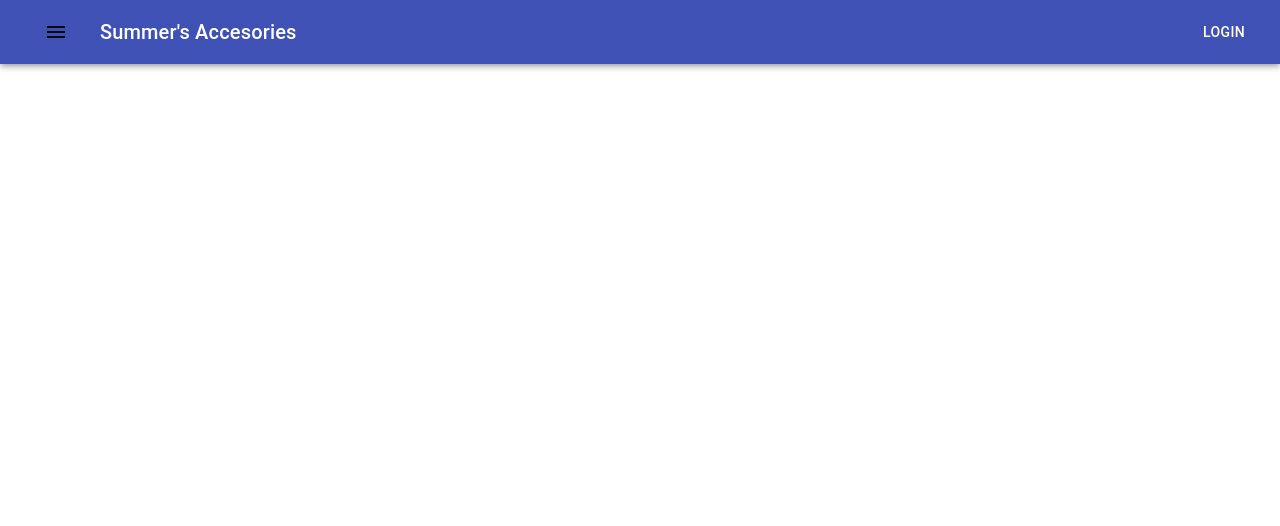
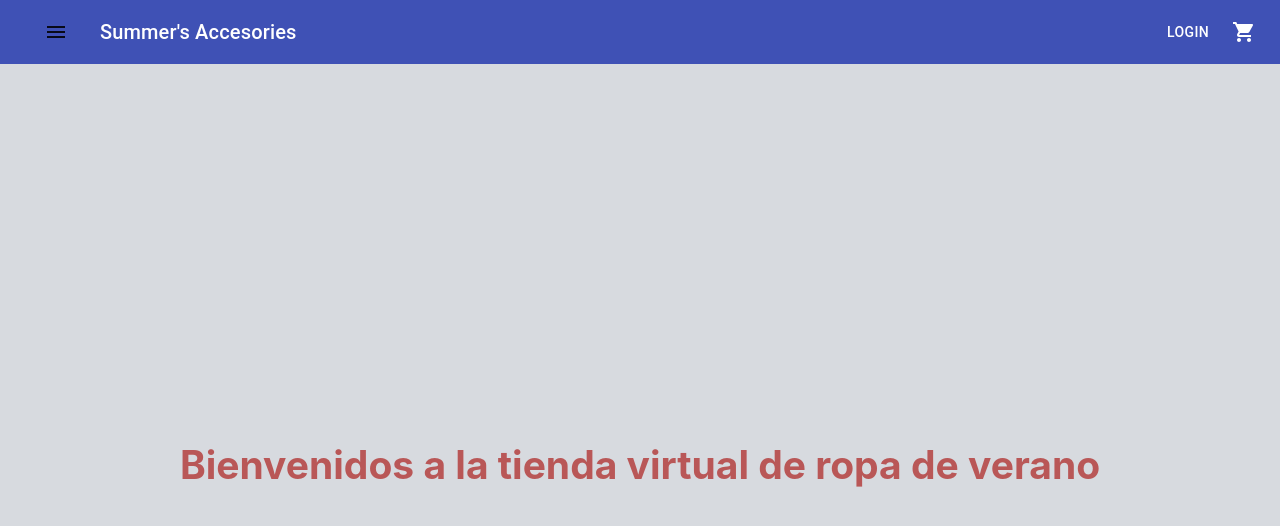
Before and after one commit to juanferadu/curso_react, a React (Create React App) app: page / in a window 1280 px wide. Shown: the top 526 px of the page. Built offline with nearby package versions, Linux system fonts and the light colour scheme.

Commit message:
Desafio creacion de landing

```diff
--- a/src/App.js
+++ b/src/App.js
@@ -1,9 +1,12 @@
 import './App.css';
+import ItemListContainer from './Components/ItemListContainer/ItemListContainer';
 import NavBar from "./Components/NavBar";
 function App() {
+  const greeting= "Bienvenidos a la tienda virtual de ropa de verano";
   return (
     <div>
         <NavBar/>
+        <ItemListContainer saludo = {greeting}/>
     </div>
   );
 }
--- a/src/Components/CardWidget/CardWidget.js
+++ b/src/Components/CardWidget/CardWidget.js
@@ -1,7 +1,5 @@
 import React, { Component } from 'react'
-import carrito from "../../Assets/carrito.png";
 import ShoppingCartIcon from '@material-ui/icons/ShoppingCart';
-import IconButton from '@material-ui/core/IconButton';
 import "./CardWidget.scss";
 import PropTypes from 'prop-types'
 
@@ -12,9 +10,7 @@ export class CardWidget extends Component {
 
     render() {
         return (
-                // <img src={carrito} className="card-widget-car" alt="Carrito de compras" />
                 <ShoppingCartIcon/>
-
 
         )
     }
--- a/src/Components/ItemListContainer/ItemListContainer.js
+++ b/src/Components/ItemListContainer/ItemListContainer.js
@@ -1,18 +1,14 @@
-import React, { Component } from 'react'
-import PropTypes from 'prop-types'
+import React from 'react'
+import "./ItemListContainer.scss";
 
-export class ItemListContainer extends Component {
-    static propTypes = {
+function ItemListContainer(props) {
 
-    }
-
-    render() {
-        return (
-            <div>
-
-            </div>
-        )
-    }
+    const{ saludo } = props;
+    return (
+        <div className="item-list-container">
+             <h2> {saludo} </h2>
+        </div>
+    )
 }
 
 export default ItemListContainer
--- /dev/null
+++ b/src/Components/ItemListContainer/ItemListContainer.scss
@@ -0,0 +1,10 @@
+.item-list-container {
+    background-color: #d7dadf;
+    min-height: 100vh;
+    display: flex;
+    flex-direction: column;
+    align-items: center;
+    justify-content: center;
+    font-size: calc(10px + 2vmin);
+    color: rgb(185, 87, 87);
+  }
--- a/src/Components/NavBar.js
+++ b/src/Components/NavBar.js
@@ -1,11 +1,9 @@
 import React from "react";
-import { makeStyles } from "@material-ui/core/styles";
 import AppBar from "@material-ui/core/AppBar";
 import Toolbar from "@material-ui/core/Toolbar";
 import Typography from "@material-ui/core/Typography";
-// import Button from '@material-ui/core/Button';
 import IconButton from "@material-ui/core/IconButton";
-import { FormControl, MenuItem, Menu, Button } from "@material-ui/core";
+import { MenuItem, Menu, Button } from "@material-ui/core";
 import MenuIcon from "@material-ui/icons/Menu";
 import "./NavBar.scss";
 import CardWidget from "./CardWidget/CardWidget";
@@ -58,14 +56,14 @@ function NavBar() {
           <Button color="inherit">
             Login
           </Button>
-          {/* <IconButton
+          <IconButton
             edge="end"
             className="nav-bar__menuButton"
             color="inherit"
             aria-label="menu"
           >
             <CardWidget />
-          </IconButton> */}
+          </IconButton>
           </div>
 
         </Toolbar>
```
